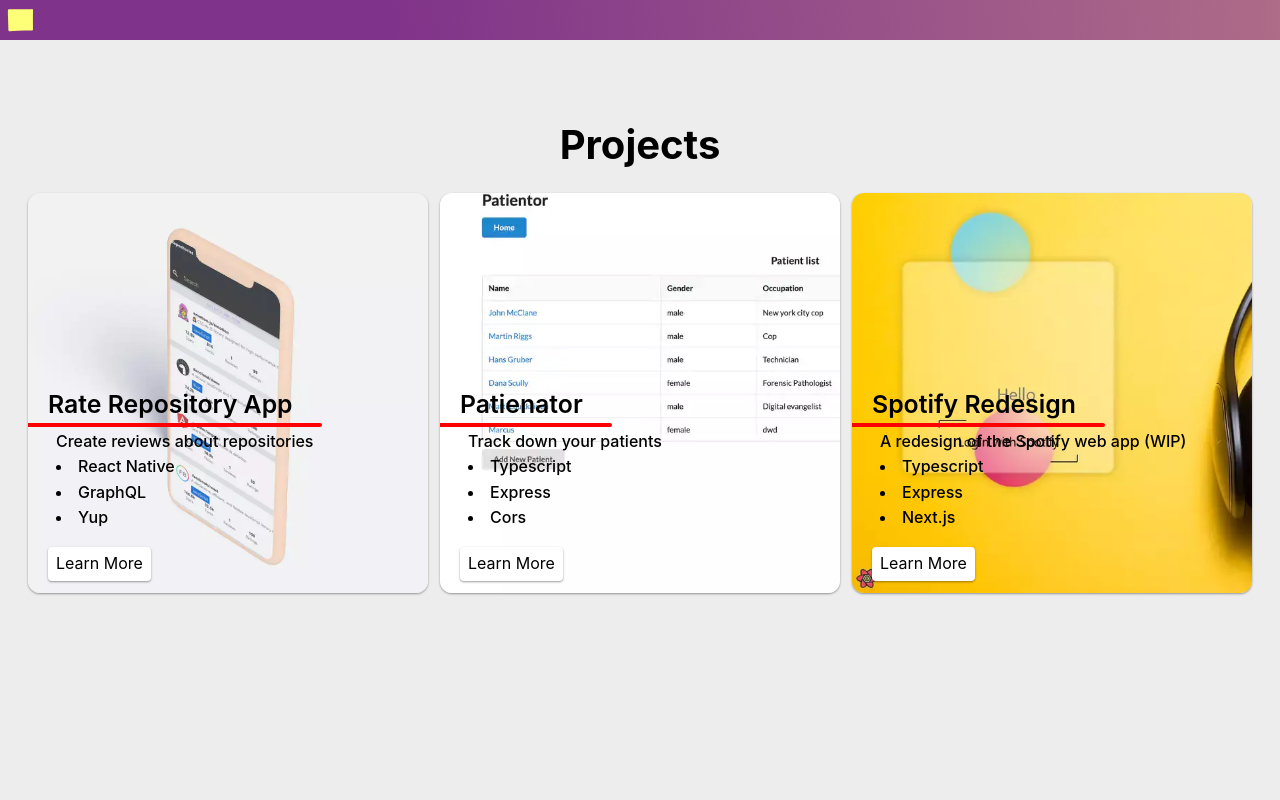
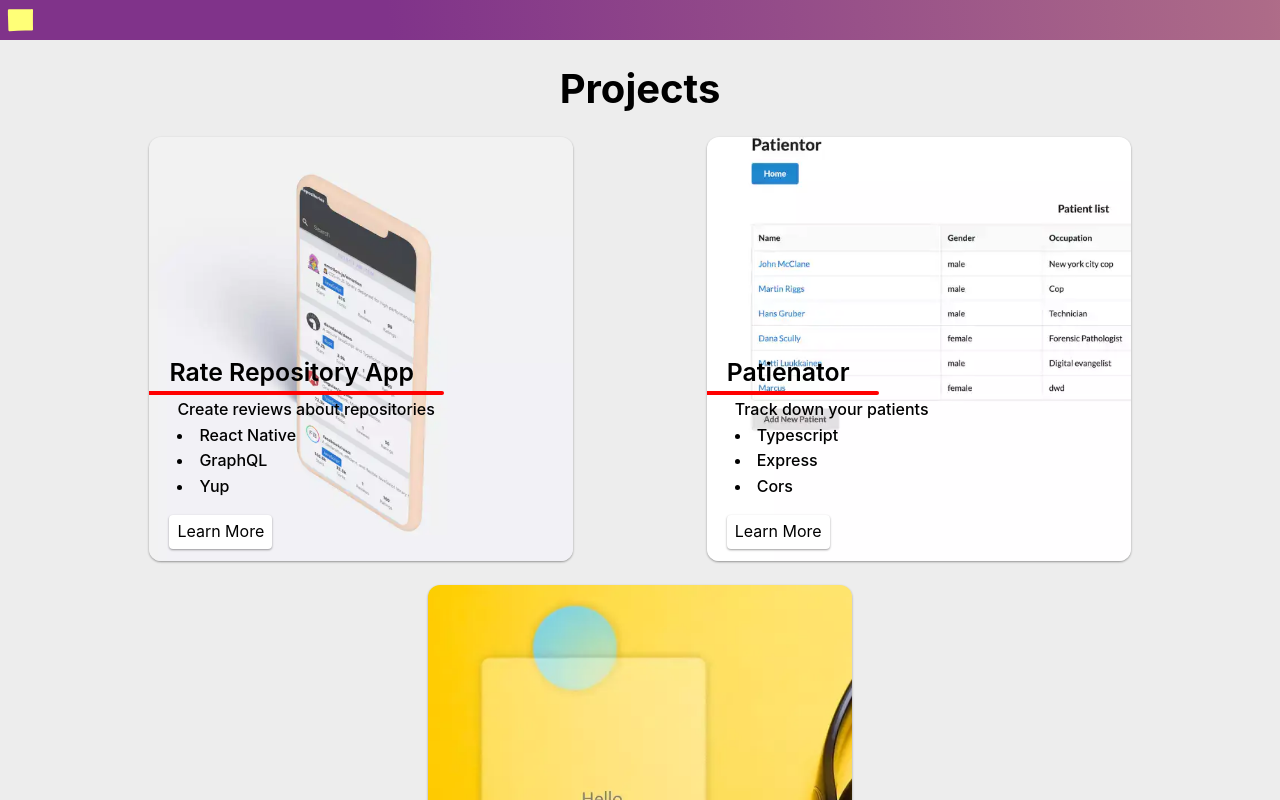
Before and after one commit to Richardzleung/resume, a React (Create React App) app: page / in a window 1280 px wide. Shown: the part 760-1560 px from the top of the page. Built offline with nearby package versions, Linux system fonts and the light colour scheme.

Commit message:
updated width of card

```diff
--- a/src/components/Card/card.styled.js
+++ b/src/components/Card/card.styled.js
@@ -10,8 +10,8 @@
   height: 100%;
   line-height: 1.6;
   margin-top: 1.5em;
-  max-width: 25rem;
-  min-height: 25rem;
+  max-width: 42ch;
+  min-height: 42ch;
   overflow: hidden;
   position: relative;
   width: 100%;
```
